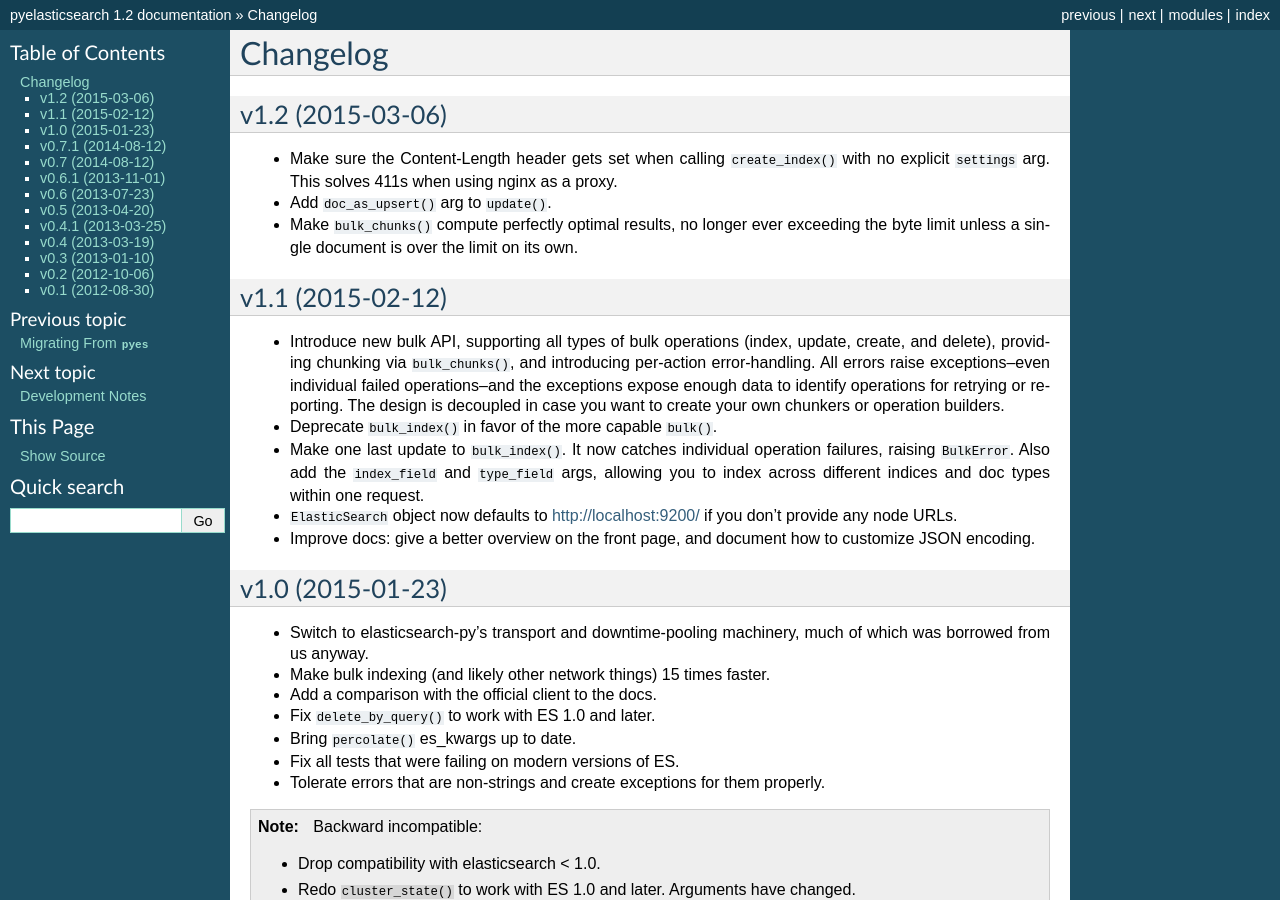
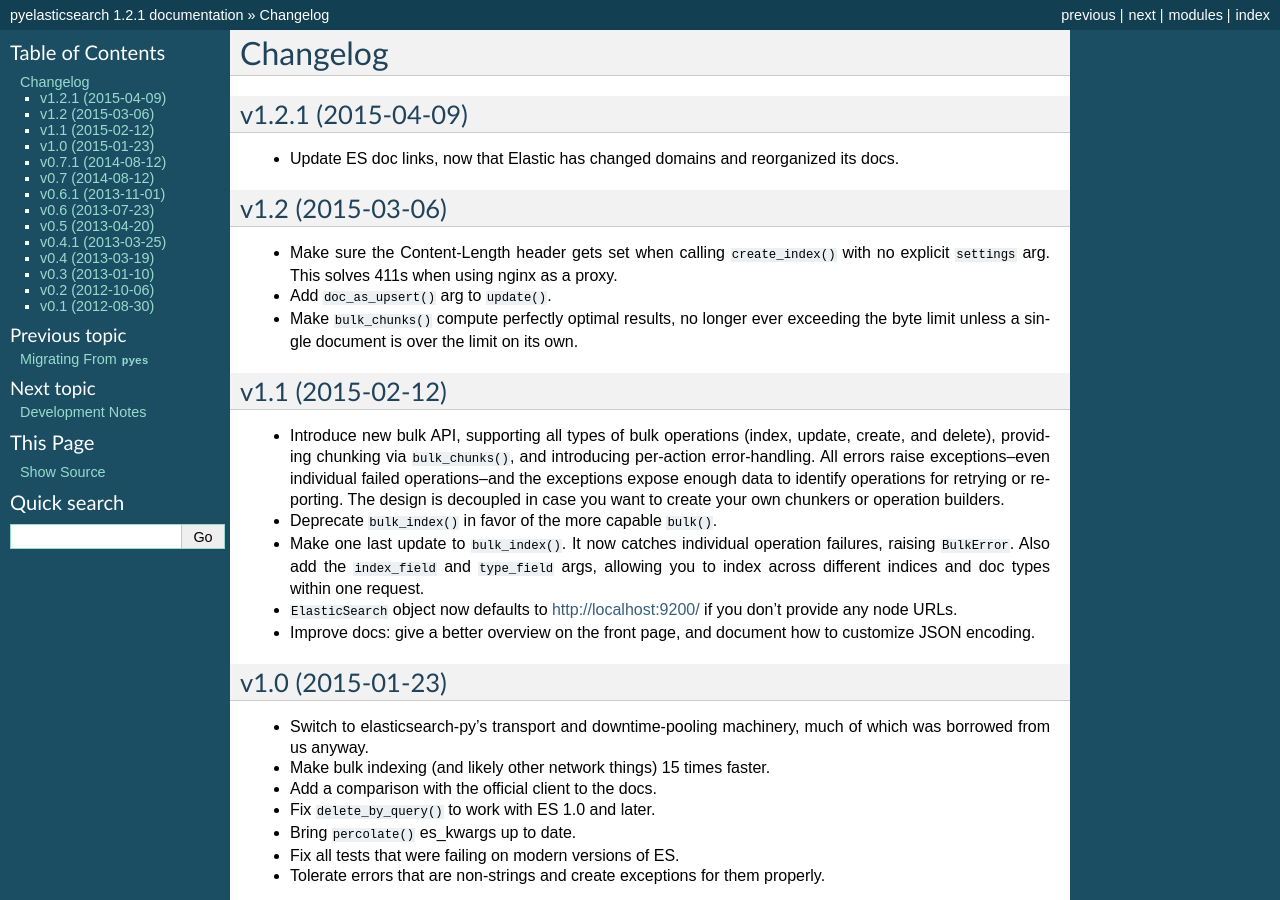
Before and after one commit to pyelasticsearch/pyelasticsearch, a Sphinx documentation site: the page built from docs/source/changelog.rst, in a window 1280 px wide and 900 px high. Built offline with Sphinx 7.4.7, drawn with Linux system fonts in a browser that asks for light colours; some of the changed text lies outside the part shown.

Commit message:
Bump version to 1.2.1 and update changelog.

```diff
--- a/docs/source/changelog.rst
+++ b/docs/source/changelog.rst
@@ -1,6 +1,12 @@
 =========
 Changelog
 =========
+
+v1.2.1 (2015-04-09)
+-------------------
+* Update ES doc links, now that Elastic has changed domains and reorganized
+  its docs.
+
 
 v1.2 (2015-03-06)
 -----------------
@@ -28,6 +34,7 @@
 * ``ElasticSearch`` object now defaults to http://localhost:9200/ if you don't provide any node URLs.
 * Improve docs: give a better overview on the front page, and document how to
   customize JSON encoding.
+
 
 v1.0 (2015-01-23)
 -----------------
--- a/pyelasticsearch/__init__.py
+++ b/pyelasticsearch/__init__.py
@@ -14,7 +14,7 @@
 __all__ = ['ElasticSearch', 'ElasticHttpError', 'Timeout', 'ConnectionError',
            'ElasticHttpNotFoundError', 'IndexAlreadyExistsError', 'BulkError',
            'InvalidJsonResponseError', 'bulk_chunks']
-__version__ = '1.2'
+__version__ = '1.2.1'
 __version_info__ = tuple(__version__.split('.'))
 
 get_version = lambda: __version_info__
```
